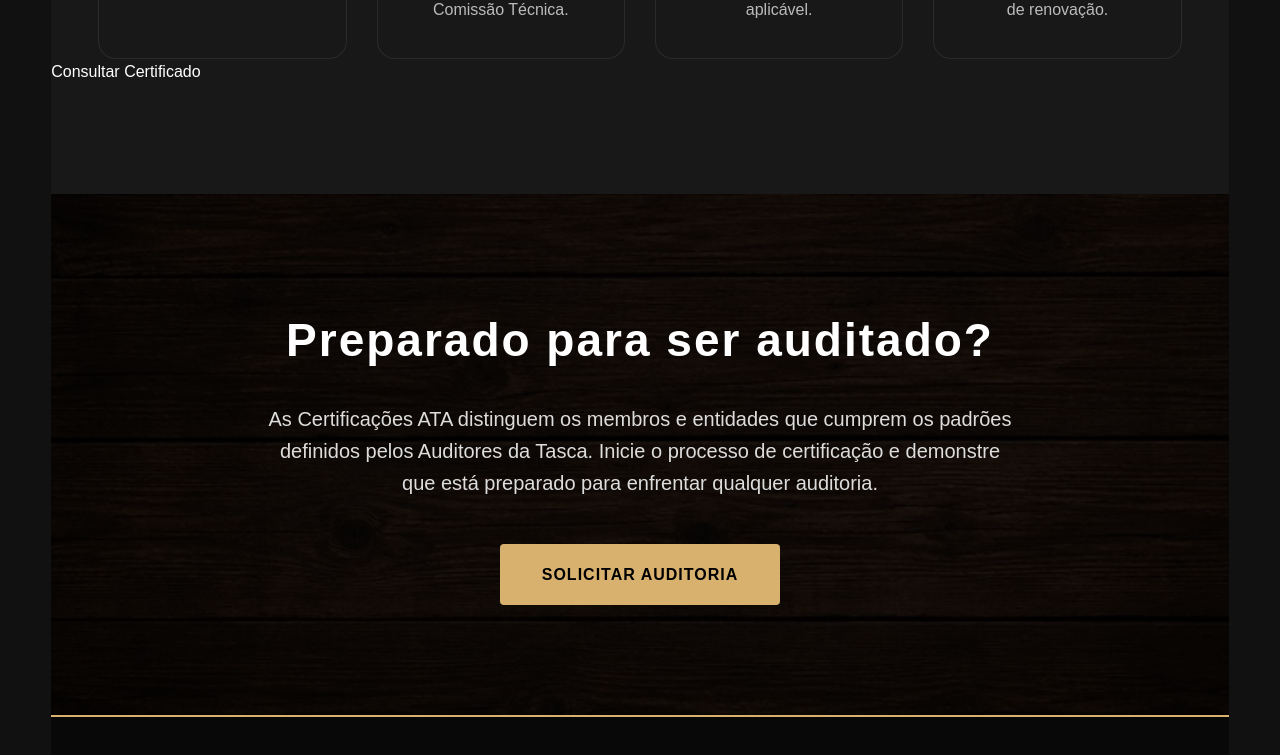
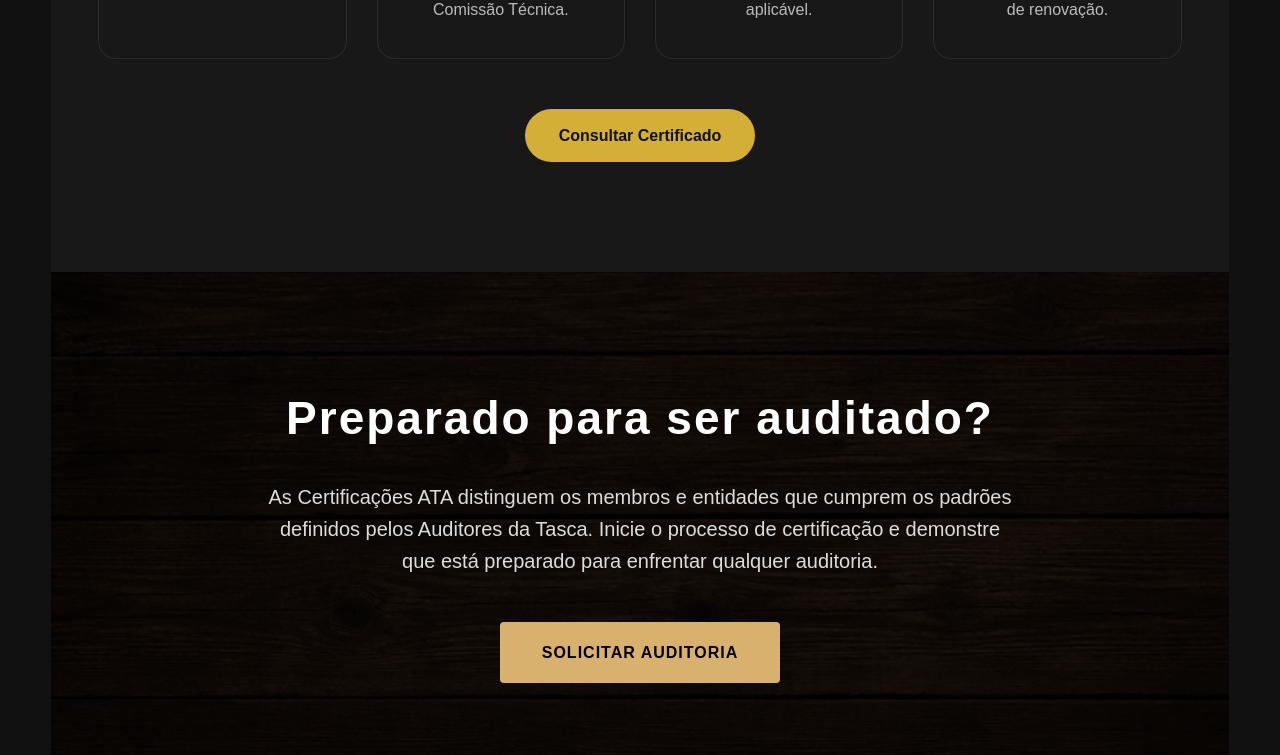
Before and after one commit to satONfire/auditores-da-tasca, a plain HTML site: page certificacoes.html in a window 1280 px wide. Shown: the part 2678-3433 px from the top of the page. Drawn offline with Linux system fonts and the light colour scheme.

Commit message:
Update style.css

```diff
--- a/assets/css/style.css
+++ b/assets/css/style.css
@@ -1707,3 +1707,24 @@ flex-direction:column;
 }
 
 }
+.process-action {
+    margin-top: 50px;
+    text-align: center;
+}
+
+.process-button {
+    display: inline-block;
+    padding: 14px 34px;
+    background: #d4af37;
+    color: #111;
+    text-decoration: none;
+    font-weight: 700;
+    border-radius: 30px;
+    transition: all 0.3s ease;
+}
+
+.process-button:hover {
+    background: #e3c04b;
+    transform: translateY(-2px);
+    box-shadow: 0 8px 20px rgba(212, 175, 55, 0.3);
+}
```
